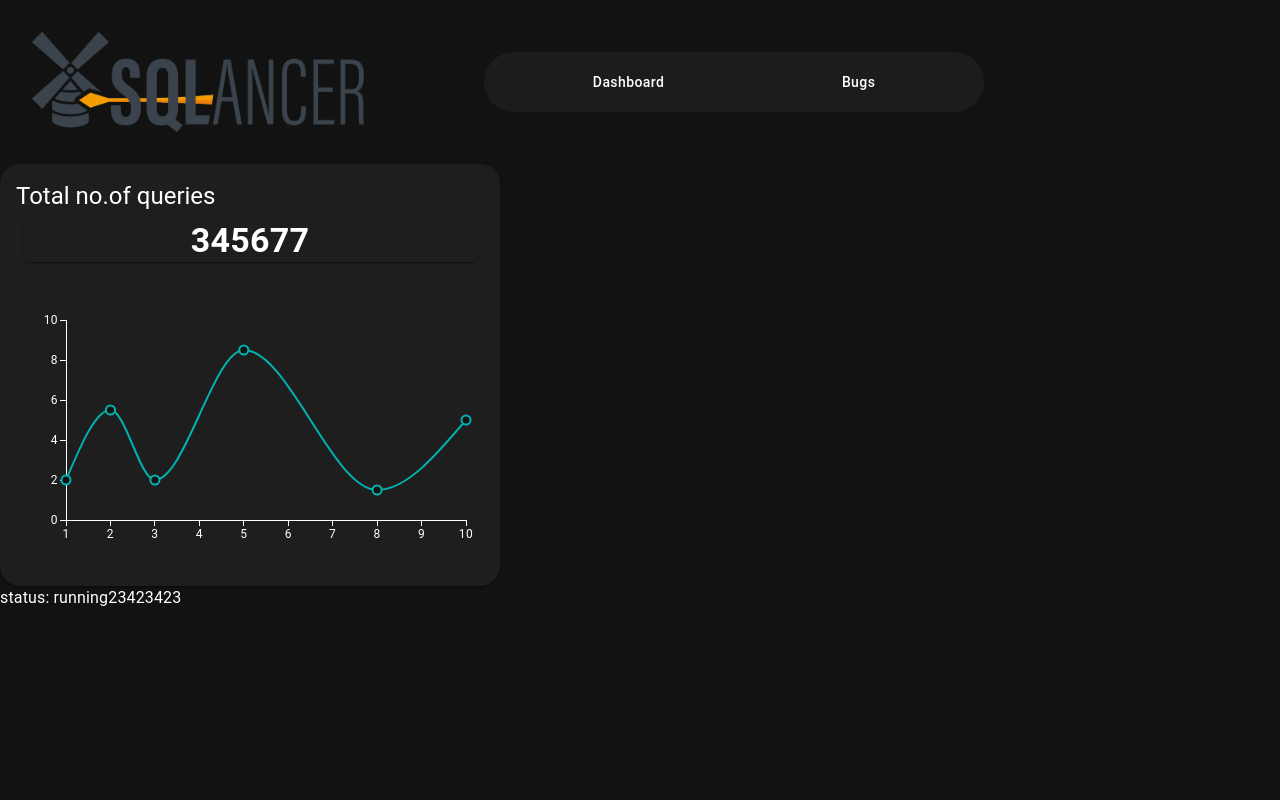
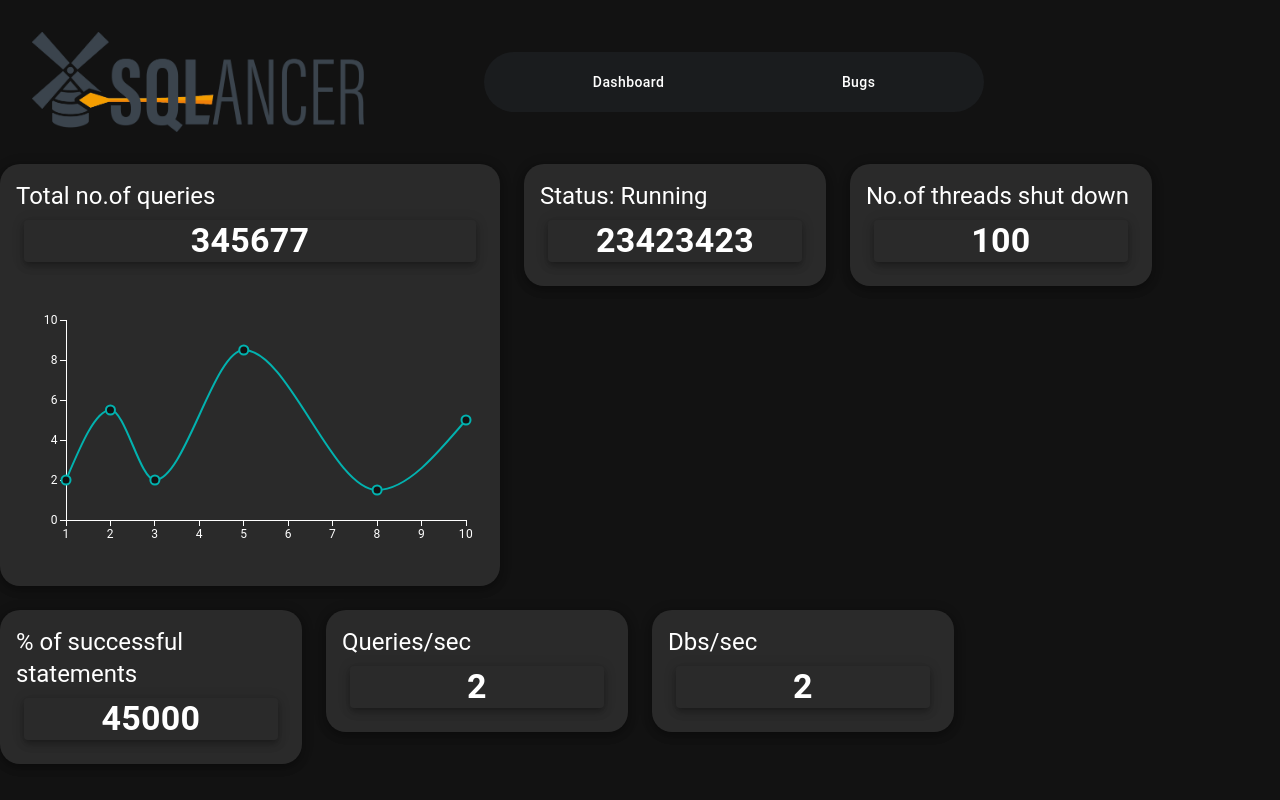
Before and after one commit to caitlyntang/CS3213-grp21-web-frontend, a React (Vite) app: page / in a window 1280 px wide. Built offline with nearby package versions, Linux system fonts and the light colour scheme; the HTML template or start-up script is replaced by a standard one.

Commit message:
add dashboard feature: edited statbox and GraphBox and used in dashboard

```diff
--- a/src/components/GraphBox.jsx
+++ b/src/components/GraphBox.jsx
@@ -5,15 +5,15 @@ import { LineChart } from '@mui/x-charts/LineChart';
 function GraphBox() {
   const queries = 345677
     return (
-      <Paper sx={{borderRadius:5, width:500, padding:2}} >
+      <Paper elevation={5} sx={{borderRadius:5, width:500, padding:2}} >
         <Typography variant='h5' >
           Total no.of queries
         </Typography>
-        <Paper sx={{margin:1}}>
+        <Paper elevation={5} sx={{margin:1}}>
           <Typography variant='h4' fontWeight={"bold"} textAlign='center'>
             {queries}
           </Typography>
-        </Paper>
+        </Paper >
         <LineChart
         xAxis={[{ data: [1, 2, 3, 5, 8, 10] }]}
         series={[
--- a/src/components/StatBox.jsx
+++ b/src/components/StatBox.jsx
@@ -1,12 +1,18 @@
-import { Box } from "@mui/material";
+import { Paper, Typography } from "@mui/material";
 
 
 function StatBox({title, data}) {
     return (
-        <Box>
+        <Paper elevation={5} sx={{borderRadius:5, maxWidth:500, padding:2}} >
+            <Typography variant='h5' >
             {title}
-            {data}
-        </Box>
+            </Typography>
+            <Paper elevation={5} sx={{margin:1}}>
+                <Typography variant='h4' fontWeight={"bold"} textAlign='center'>
+                {data}
+                </Typography>
+            </Paper>
+      </Paper>
     )
 }
 export default StatBox
--- a/src/pages/dashboard.jsx
+++ b/src/pages/dashboard.jsx
@@ -1,14 +1,31 @@
 import React from 'react';
 import StatBox from '../components/StatBox';
 import GraphBox from '../components/GraphBox';
+import { Grid, Grid2 } from '@mui/material';
 
 function Dashboard() {
   return (
-    <div>
-      <GraphBox/>
-      <StatBox title="status: running" data='23423423'/>
 
-    </div>
+    <Grid2 container spacing={3}>
+      <Grid2>
+        <GraphBox/>
+      </Grid2>
+      <Grid2 size={3}>
+        <StatBox title="Status: Running" data="23423423" />
+      </Grid2>
+      <Grid2 size={3}>
+        <StatBox title="No.of threads shut down" data="100" />
+      </Grid2>
+      <Grid2 size={3}>
+        <StatBox title="% of successful statements" data="45000" />
+      </Grid2>
+      <Grid2 size={3}>
+        <StatBox title="Queries/sec" data="2" />
+      </Grid2>
+      <Grid2 size={3}>
+        <StatBox title="Dbs/sec" data="2" />
+      </Grid2>
+    </Grid2>
   );
 }
 
```
